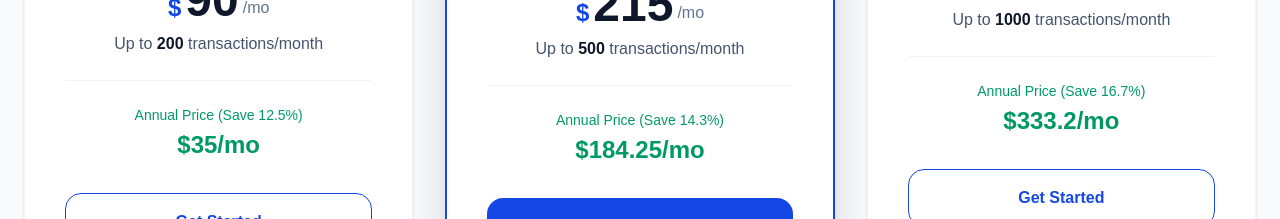
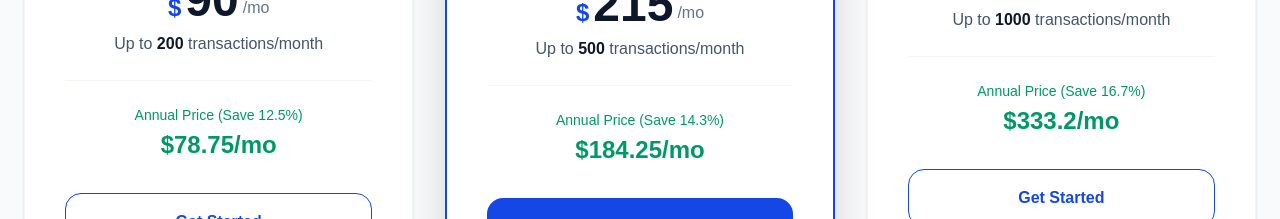
Before and after one commit to mmaa12344/mimap-website, a Next.js app: page / in a window 1280 px wide. Shown: the part 1640-1859 px from the top of the page. Built offline with nearby package versions, Linux system fonts and the light colour scheme.

Commit message:
Update website

```diff
--- a/app/page.js
+++ b/app/page.js
@@ -250,7 +250,7 @@ export default function MimapWebsite() {
 
               <div className="mt-6 w-full border-t border-slate-100 pt-6">
                 <p className="text-sm font-medium text-emerald-600">Annual Price (Save 12.5%)</p>
-                <p className="mt-1 text-2xl font-bold text-emerald-600">$35/mo</p>
+                <p className="mt-1 text-2xl font-bold text-emerald-600">$78.75/mo</p>
               </div>
 
               <button className="mt-8 w-full border border-blue-700 text-blue-700 hover:bg-blue-50 py-4 rounded-2xl font-semibold transition">
```
